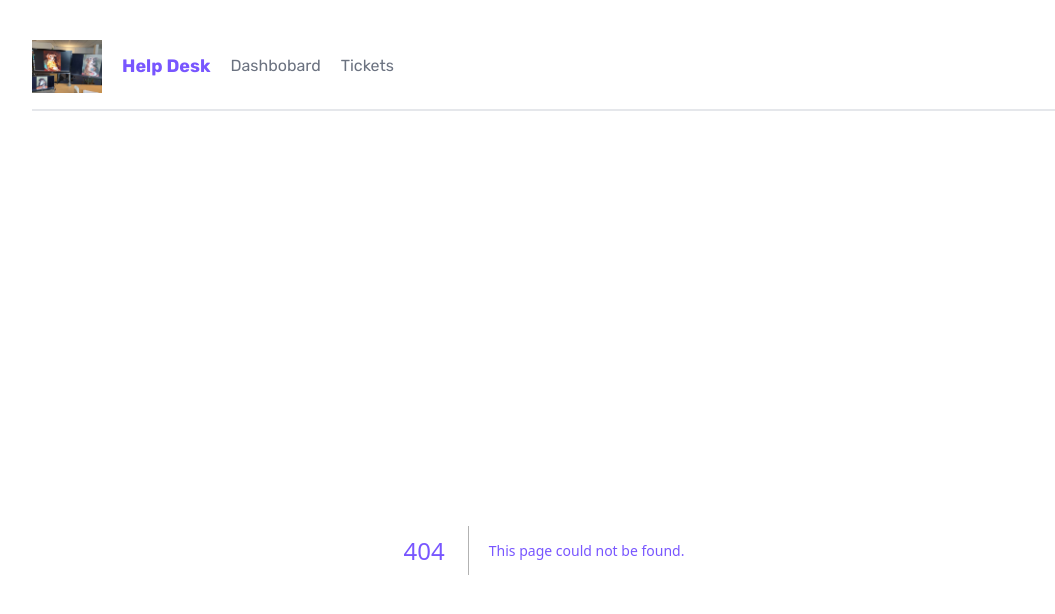
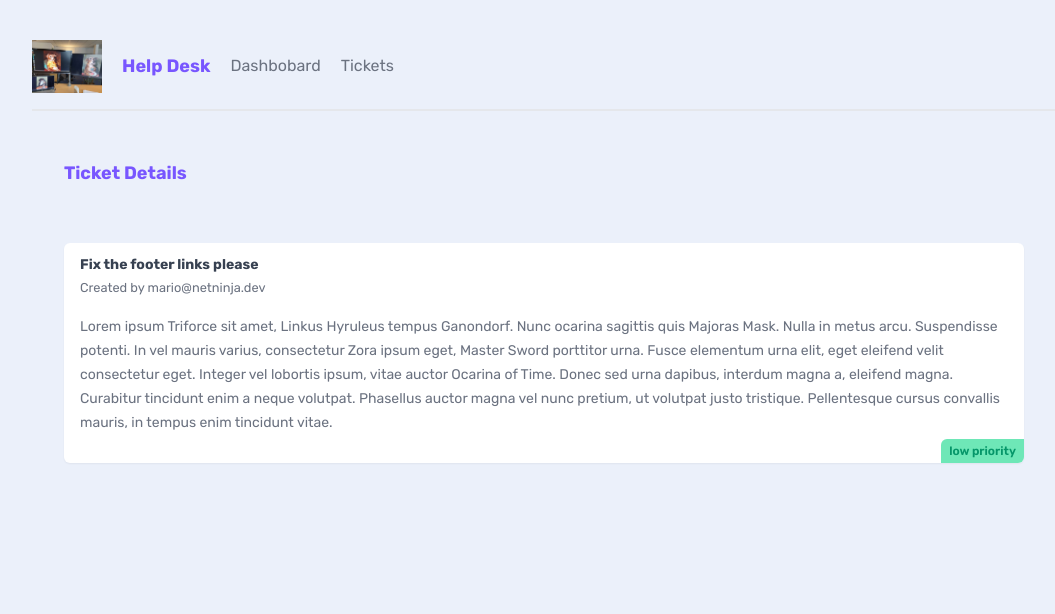
Before and after one commit to JonathanHYYan/Next.js-Crash-Course, a Next.js app: page /tickets/1 in a window 1280 px wide. Before the commit this address had no page. Shown: the top 614 px of the page, without its empty margins (96-1151 px from the left). Built offline with nearby package versions, Linux system fonts and the light colour scheme; data requests are answered from the project's data file.

Commit message:
Added ticket details as url extention and nav

```diff
--- a/app/tickets/TicketList.jsx
+++ b/app/tickets/TicketList.jsx
@@ -1,10 +1,11 @@
+import Link from "next/link";
 import React from "react";
 
 async function getTickets() {
   const res = await fetch("http://localhost:4000/tickets", {
     next: {
-        revalidate: 3600 // use 0 to not cache data and have it refresh every time
-    }
+      revalidate: 3600, // use 0 to not cache data and have it refresh every time
+    },
   });
 
   return res.json();
@@ -15,18 +16,20 @@
 
   return (
     <>
-    {tickets.map(ticket => (
+      {tickets.map((ticket) => (
         <div key={ticket.id} className="card my-5">
+          <Link href={`/tickets/${ticket.id}`}>
             <h3>{ticket.title}</h3>
-            <p>{ticket.body.slice(0,200)}...</p>
+            <p>{ticket.body.slice(0, 200)}...</p>
             <div className={`pill ${ticket.priority}`}>
-                {ticket.priority} priority
+              {ticket.priority} priority
             </div>
+          </Link>
         </div>
-    ))}
-    {tickets.length === 0 && (
+      ))}
+      {tickets.length === 0 && (
         <p className="text-center">There are no open tickets</p>
-    )}
+      )}
     </>
   );
 }
--- /dev/null
+++ b/app/tickets/[id]/page.jsx
@@ -0,0 +1,31 @@
+import React from "react";
+
+async function getTicket(id) {
+  const res = await fetch("http://localhost:4000/tickets/" + id, {
+    next: {
+      revalidate: 60, // use 0 to not cache data and have it refresh every time
+    },
+  });
+
+  return res.json();
+}
+
+export default async function TicketDetails({ params }) {
+  const ticket = await getTicket(params.id);
+
+  return (
+    <main>
+        <nav>
+            <h2>Ticket Details</h2>
+        </nav>
+        <div className="card">
+            <h3>{ticket.title}</h3>
+            <small>Created by {ticket.user_email}</small>
+            <p>{ticket.body}</p>
+            <div className={`pill ${ticket.priority}`}>
+                {ticket.priority} priority
+            </div>
+        </div>
+    </main>
+  );
+}
```
